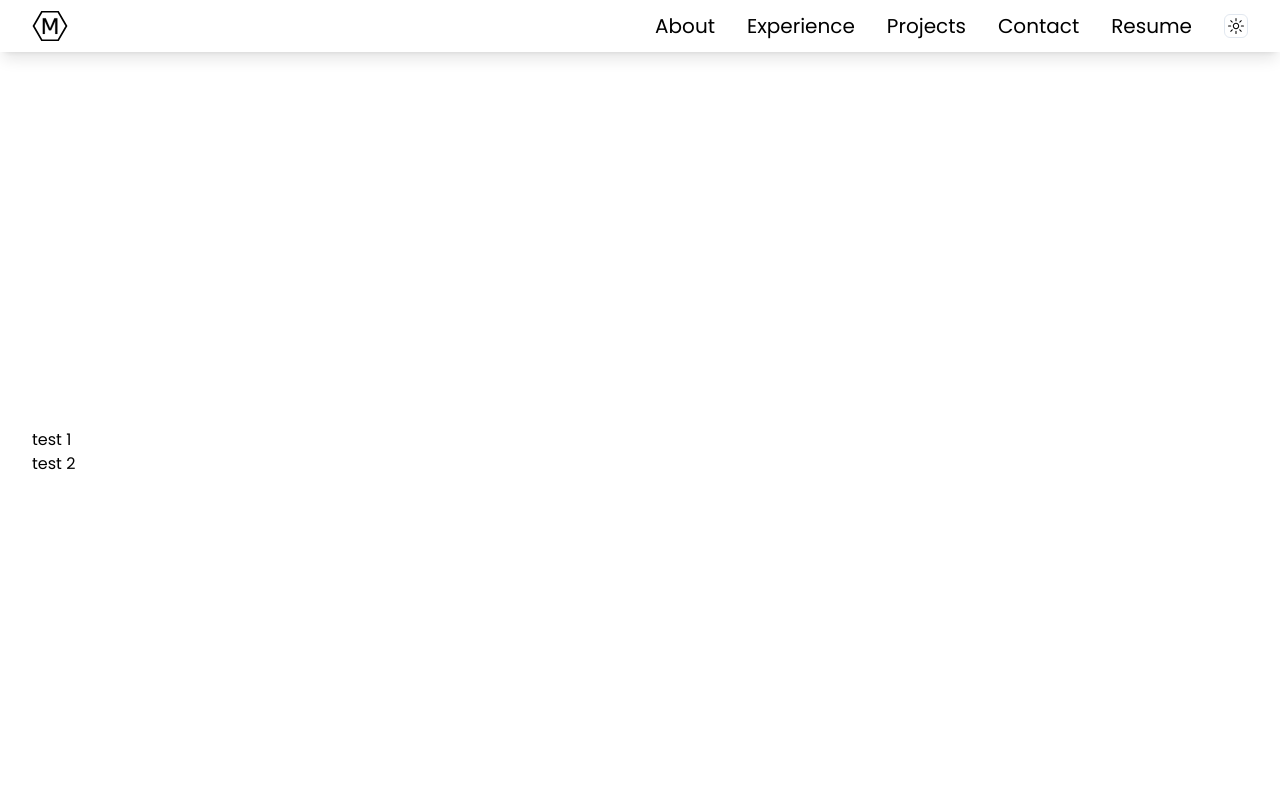
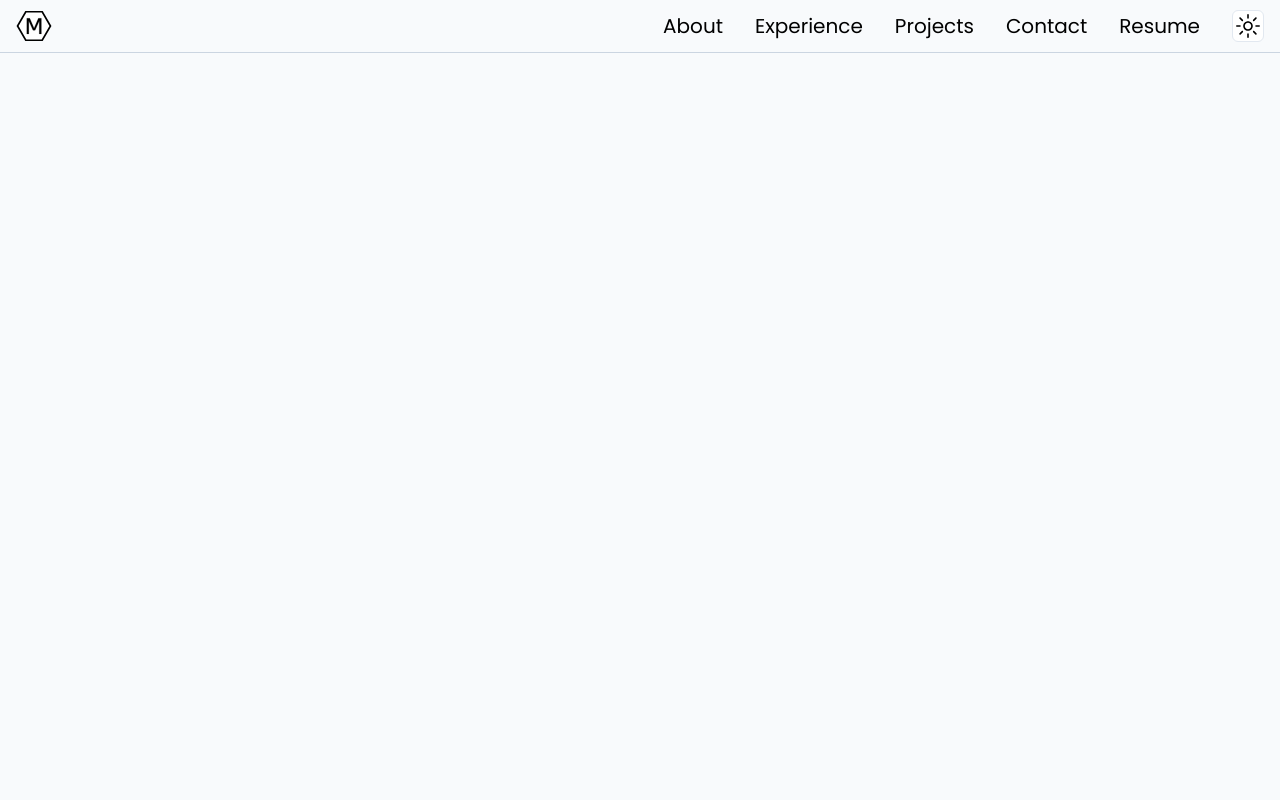
Before and after one commit to cookieMonsterDev/portfolio-template, a Next.js app: page / in a window 1280 px wide. Shown: the top 800 px of the page. Built offline with nearby package versions, Linux system fonts and the light colour scheme.

Commit message:
update navbar

```diff
--- a/src/app/layout.tsx
+++ b/src/app/layout.tsx
@@ -22,7 +22,7 @@ export default function RootLayout({
 }) {
   return (
     <html lang="en" className={poppins.className}>
-      <body className="relative">
+      <body className="relative bg-slate-50 dark:bg-black">
         <ThemeProvider
           attribute="class"
           defaultTheme="system"
--- a/src/components/navbar.tsx
+++ b/src/components/navbar.tsx
@@ -10,6 +10,13 @@ import { cn } from "@/lib/utils";
 import darkLogo from "../../public/logo_2023_hex_letter_dark.svg";
 import lightLogo from "../../public/logo_2023_hex_letter_light.svg";
 import { useTheme } from "next-themes";
+import { Button } from "./ui/button";
+import {
+  HamburgerMenuIcon,
+  Cross2Icon,
+  Cross1Icon,
+} from "@radix-ui/react-icons";
+import { useSideMenuStore } from "@/hooks/use-side-menu-store";
 
 const linksList = [
   {
@@ -35,7 +42,7 @@ const linksList = [
 ];
 
 const navbarVariants = cva(
-  "sticky top-0 w-full shadow-lg bg-white dark:bg-black dark:shadow dark:shadow-white duration-300 z-10 ",
+  "sticky top-0 w-full bg-slate-50 border-b border-slate-300 dark:bg-black dark:border-slate-700 duration-300 z-10 ",
   {
     variants: {
       variant: {
@@ -49,10 +56,41 @@ const navbarVariants = cva(
   }
 );
 
+const overlayVariants = cva(
+  "absolute top-0 left-0 w-full h-screen backdrop-blur-sm animate-fade-in duration-300 z-20",
+  {
+    variants: {
+      variant: {
+        visible: "visible",
+        invisible: "invisible",
+      },
+    },
+    defaultVariants: {
+      variant: "invisible",
+    },
+  }
+);
+
+const sideMenuVariants = cva(
+  "bg-slate-50 border-r dark:bg-black dark:border-slate-700 w-3/4 h-[200vh] px-8 pt-6 flex flex-col overflow-auto duration-300",
+  {
+    variants: {
+      variant: {
+        open: "translate-x-0",
+        closed: "-translate-x-full",
+      },
+    },
+    defaultVariants: {
+      variant: "open",
+    },
+  }
+);
+
 export const NavBar = () => {
   const prevScrollpos = useRef(isBrowser() ? window.screenY : 0);
   const [isShow, setShow] = useState(true);
   const { theme } = useTheme();
+  const { isOpen, setOpen, setClose } = useSideMenuStore();
 
   const handleScroll = () => {
     const currentScrollPos = window.scrollY;
@@ -61,19 +99,21 @@ export const NavBar = () => {
   };
 
   useEffect(() => {
+    document.body.style.overflow = isOpen ? "hidden" : "auto";
     window.addEventListener("scroll", handleScroll);
 
     return () => {
       window.removeEventListener("scroll", handleScroll);
     };
-  }, []);
+  }, [isOpen]);
 
   return (
     <header
       className={cn(navbarVariants({ variant: isShow ? "open" : "closed" }))}
     >
       <nav className="container flex items-center justify-between py-2">
-        <Link className="" href="/">
+        <div>
+          <Link href="/" className="hidden lg:block">
             <Image
               src={theme === "dark" ? darkLogo.src : lightLogo.src}
               width={36}
@@ -82,9 +122,51 @@ export const NavBar = () => {
               priority
             />
           </Link>
+          <Button
+            variant="outline"
+            size="icon"
+            className="w-8 h-8 flex lg:hidden"
+            onClick={setOpen}
+          >
+            <HamburgerMenuIcon className="h-6 w-6 rotate-0 scale-100 transition-all fill-white" />
+          </Button>
+          <div
+            className={cn(
+              overlayVariants({ variant: isOpen ? "visible" : "invisible" })
+            )}
+          >
+            <div
+              className={cn(
+                sideMenuVariants({ variant: isOpen ? "open" : "closed" })
+              )}
+            >
+              <Button
+                variant="outline"
+                size="icon"
+                className="w-5 h-5 absolute right-2 top-2"
+                onClick={setClose}
+              >
+                <Cross2Icon className="h-4 w-4 rotate-0 scale-100 transition-all fill-white" />
+              </Button>
+              <Link href="/" className="self-center">
+                <Image
+                  src={theme === "dark" ? darkLogo.src : lightLogo.src}
+                  width={40}
+                  height={40}
+                  alt={"my-logo"}
+                  priority
+                />
+              </Link>
+            </div>
+          </div>
+        </div>
         <div className="flex gap-8 items-center">
           {linksList.map((e) => (
-            <Link href={e.href} key={e.href} className="text-xl font-medium">
+            <Link
+              href={e.href}
+              key={e.href}
+              className="hidden text-xl font-medium lg:block"
+            >
               {e.name}
             </Link>
           ))}
--- a/src/components/sections/hero.tsx
+++ b/src/components/sections/hero.tsx
@@ -3,13 +3,19 @@ import React from "react";
 
 export const Hero = () => {
   return (
-    <section className="w-full h-screen flex items-center justify-center bg-gradient-to-br from-shark-700 to-shark-950">
-      <div className="container">
-        <Link href="/sign-in" className="flex-1">
-          <div>test 1</div>
-        </Link>
-        <div className="flex-1">test 2</div>
-      </div>
+    <section className="w-full h-screen flex items-start justify-center">
+      {/* <div className="container flex flex-col pt-40 px-40 ">
+        <h1
+          aria-label="Hi, I’m  Mykhailo, JavaScript engineer"
+          className="text-7xl font-extrabold space-y-3"
+        >
+          <p aria-hidden className="">
+            Hi,
+          </p>
+          <p aria-hidden>I'm Mykhailo,</p>
+          <p aria-hidden>Full-Stack Engineer</p>
+        </h1>
+      </div> */}
     </section>
   );
 };
--- a/src/components/ui/theme-toggle.tsx
+++ b/src/components/ui/theme-toggle.tsx
@@ -18,9 +18,9 @@ export const ThemeToggle = () => {
   return (
     <DropdownMenu>
       <DropdownMenuTrigger asChild>
-        <Button variant="outline" size="icon" className="w-6 h-6">
-          <SunIcon className="h-4 w-4 rotate-0 scale-100 transition-all dark:-rotate-90 dark:scale-0" />
-          <MoonIcon className="absolute h-4 w-4 rotate-90 scale-0 transition-all dark:rotate-0 dark:scale-100" />
+        <Button variant="outline" size="icon" className="w-8 h-8">
+          <SunIcon className="h-6 w-6 rotate-0 scale-100 transition-all dark:-rotate-90 dark:scale-0" />
+          <MoonIcon className="absolute h-6 w-6 rotate-90 scale-0 transition-all dark:rotate-0 dark:scale-100" />
           <span className="sr-only">Toggle theme</span>
         </Button>
       </DropdownMenuTrigger>
--- /dev/null
+++ b/src/hooks/use-side-menu-store.ts
@@ -0,0 +1,13 @@
+import { create } from "zustand";
+
+interface UseSideMenuStore {
+  isOpen: boolean;
+  setOpen: () => void;
+  setClose: () => void;
+}
+
+export const useSideMenuStore = create<UseSideMenuStore>((set) => ({
+  isOpen: false,
+  setOpen: () => set({ isOpen: true }),
+  setClose: () => set({ isOpen: false }),
+}));
--- a/tailwind.config.js
+++ b/tailwind.config.js
@@ -2,15 +2,15 @@
 module.exports = {
   darkMode: ["class"],
   content: [
-    './pages/**/*.{ts,tsx}',
-    './components/**/*.{ts,tsx}',
-    './app/**/*.{ts,tsx}',
-    './src/**/*.{ts,tsx}',
-	],
+    "./pages/**/*.{ts,tsx}",
+    "./components/**/*.{ts,tsx}",
+    "./app/**/*.{ts,tsx}",
+    "./src/**/*.{ts,tsx}",
+  ],
   theme: {
     container: {
       center: true,
-      padding: "2rem",
+      padding: "1rem",
       screens: {
         "2xl": "1400px",
       },
@@ -25,12 +25,30 @@ module.exports = {
           from: { height: "var(--radix-accordion-content-height)" },
           to: { height: 0 },
         },
+        "fade-in": {
+          from: {
+            opacity: 0,
+          },
+          to: {
+            opacity: 1,
+          },
+        },
+        "slide-right": {
+          from: {
+            transform: "translateX(-100%)",
+          },
+          to: {
+            transform: "translateX(0)",
+          },
+        },
       },
       animation: {
         "accordion-down": "accordion-down 0.2s ease-out",
         "accordion-up": "accordion-up 0.2s ease-out",
+        "fade-in": "fade-in 0.3s ease-out",
+        "slide-right": "slide-right 0.3s ease-in-out",
       },
     },
   },
   plugins: [require("tailwindcss-animate")],
-}
+};
--- a/tailwind.config.ts
+++ /dev/null
@@ -1,20 +0,0 @@
-import type { Config } from "tailwindcss";
-
-const config: Config = {
-  content: [
-    "./src/pages/**/*.{js,ts,jsx,tsx,mdx}",
-    "./src/components/**/*.{js,ts,jsx,tsx,mdx}",
-    "./src/app/**/*.{js,ts,jsx,tsx,mdx}",
-  ],
-  theme: {
-    extend: {
-      backgroundImage: {
-        "gradient-radial": "radial-gradient(var(--tw-gradient-stops))",
-        "gradient-conic":
-          "conic-gradient(from 180deg at 50% 50%, var(--tw-gradient-stops))",
-      },
-    },
-  },
-  plugins: [],
-};
-export default config;
```
Lines whose indentation alone changed are shown as unchanged.
